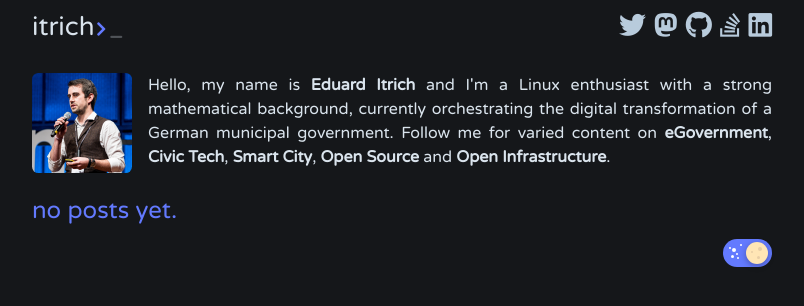
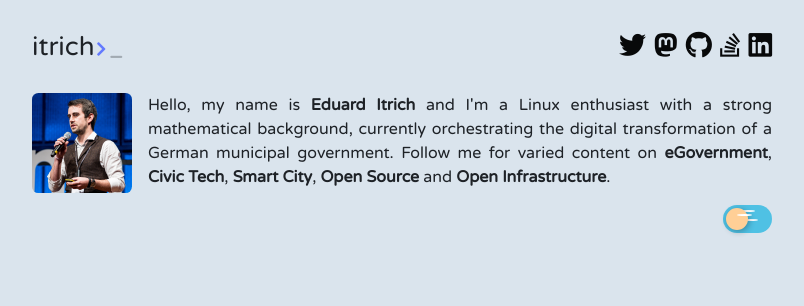
Before and after one commit to itrich/blog, a Jekyll site: the page built from index.html, in a window 1280 px wide. Shown: the top 306 px of the page, without its empty margins (238-1042 px from the left). Built offline with Jekyll 4.4.1, drawn with Linux system fonts in a browser that asks for light colours; the list of posts is cut into pages by our own code.

Commit message:
Remove "no posts yet."

```diff
--- a/_includes/head.html
+++ b/_includes/head.html
@@ -4,7 +4,15 @@
   <meta name="viewport" content="width=device-width, initial-scale=1">
   {%- seo -%}
   <link rel="stylesheet" href="{{ "/assets/css/style.css" | relative_url }}">
-  <link rel="icon" type="image/png" href="{{ "/assets/favicon.png" | relative_url }}" />
+  <!-- favicons -->
+  <link rel="apple-touch-icon" sizes="180x180" href="{{ "/assets/apple-touch-icon.png" | relative_url }}">
+  <link rel="icon" type="image/png" sizes="32x32" href="{{ "/assets/favicon-32x32.png" | relative_url }}">
+  <link rel="icon" type="image/png" sizes="16x16" href="{{ "/assets/favicon-16x16.png" | relative_url }}">
+  <link rel="manifest" href="{{ "/assets/site.webmanifest" | relative_url }}">
+  <link rel="mask-icon" href="{{ "/assets/safari-pinned-tab.svg" | relative_url }}" color="#5bbad5">
+  <meta name="msapplication-TileColor" content="#b91d47">
+  <meta name="theme-color" content="#ffffff">
+  <!-- /favicons -->
   {%- feed_meta -%}
   {%- if jekyll.environment == 'production' and site.google_analytics -%}
     {%- include google-analytics.html -%}
--- a/_includes/theme-toggle.html
+++ b/_includes/theme-toggle.html
@@ -1,5 +1,5 @@
 <div class="toggleWrapper">
-    <input type="checkbox" class="dn" id="theme-toggle" onclick="modeSwitcher()" checked />
+    <input type="checkbox" class="dn" id="theme-toggle" onclick="modeSwitcher()" unchecked />
     <label for="theme-toggle" class="toggle">
     <span class="toggle__handler">
       <span class="crater crater--1"></span>
--- a/_layouts/home.html
+++ b/_layouts/home.html
@@ -39,5 +39,5 @@ layout: default
 
     {% include tagcloud.html %}
 {% else %}
-<h2>no posts yet.</h2>
+<!-- <h2>no posts yet.</h2> -->
 {% endif %}
--- a/_sass/dash/_layout.scss
+++ b/_sass/dash/_layout.scss
@@ -1,4 +1,5 @@
 .site-header {
+  margin-top: 20px;
   min-height: $spacing-unit * 1.865;
   line-height: $base-line-height * $base-font-size * 2.25;
 
```
Also changed, not shown: other parts of _includes/theme-toggle.html (+2 -2 lines), assets/browserconfig.xml (added, +9 -0 lines), assets/android-chrome-96x96.png (added), assets/apple-touch-icon.png (added), assets/favicon-16x16.png (added), assets/favicon-32x32.png (added), assets/favicon.ico (added), assets/favicon.png (deleted), assets/mstile-150x150.png (added), assets/safari-pinned-tab.svg (added), assets/site.webmanifest (added).
